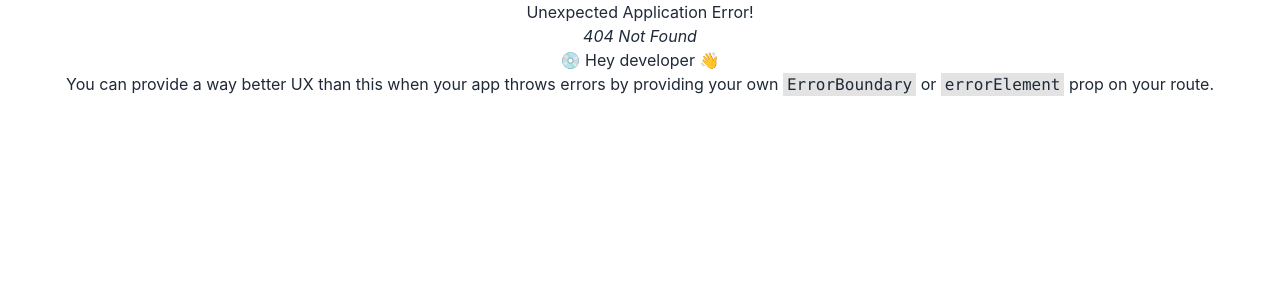
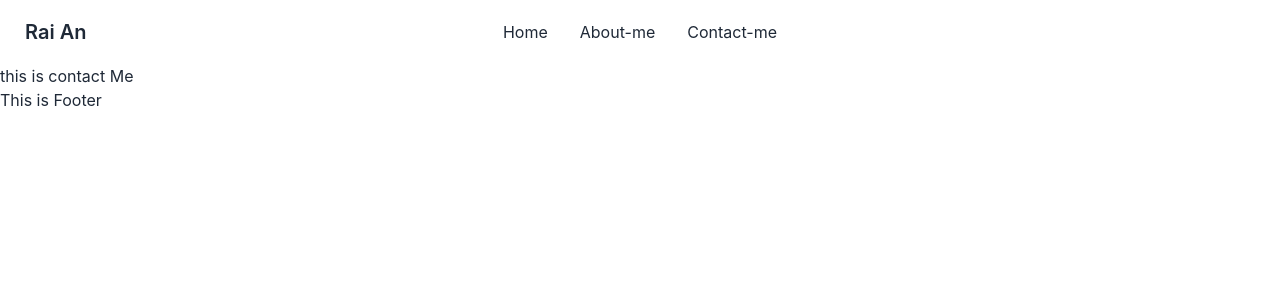
Before and after one commit to RaiAn-CSE/my-portfolio, a React (Create React App) app: page /contactMe in a window 1280 px wide. Before the commit this address had no page. Shown: the top 300 px of the page. Built offline with nearby package versions, Linux system fonts and the light colour scheme.

Commit message:
react-simple-typewriter added

```diff
--- a/package.json
+++ b/package.json
@@ -12,6 +12,8 @@
     "react-dom": "^18.2.0",
     "react-router-dom": "^6.4.5",
     "react-scripts": "5.0.1",
+    "react-simple-typewriter": "^5.0.1",
+    "typewriter-effect": "^2.19.0",
     "web-vitals": "^2.1.4"
   },
   "scripts": {
--- a/src/App.js
+++ b/src/App.js
@@ -4,7 +4,7 @@ import router from './Routes/Routes';
 
 function App() {
   return (
-    <div className="App">
+    <div className="">
       <RouterProvider router={router} />
     </div>
   );
--- /dev/null
+++ b/src/Pages/ContactMe/ContactMe.js
@@ -0,0 +1,11 @@
+import React from 'react';
+
+const ContactMe = () => {
+    return (
+        <div>
+            <h2>this is contact Me</h2>
+        </div>
+    );
+};
+
+export default ContactMe;
--- a/src/Pages/Home/Banner.js
+++ b/src/Pages/Home/Banner.js
@@ -1,6 +1,6 @@
 import React from 'react';
-import { Link } from 'react-router-dom';
-import img from '../../assets/img/final1.jpg'
+import img1 from '../../assets/img/pic1.jpg'
+import { Typewriter } from 'react-simple-typewriter'
 
 const Banner = () => {
     return (
@@ -12,16 +12,27 @@ const Banner = () => {
                 </div>
                 <div>
                     <p className='my-4 text-gray-500 dark:text-gray-400'> Hi This is Robiul Hasan Raian
+                        <br />
+                        <span style={{ color: 'white', fontWeight: 'bold' }}>
+                            {/* Style will be inherited from the parent element */}
+                            <Typewriter
+                                words={['A passionate frontend developer from Bangladesh', 'A MERN Stack Web Developer also']}
+                                loop={5}
+                                cursor
+                                cursorStyle='_'
+                                typeSpeed={70}
+                                deleteSpeed={50}
+                                delaySpeed={1000}
+                            />
+                        </span></p>
 
-                        <br />
-                        A passionate frontend developer from Bangladesh</p>
                 </div>
                 <div>
-                    <a href='https://drive.google.com/file/d/1e0lS7yLylI5o2mro_sG0j5rqIVCDu177/view?usp=sharing'><button type="button" class="text-white bg-orange-400 hover:bg-orange-500 focus:outline-none focus:ring-4 focus:ring-orange-300 font-medium rounded-full text-sm px-5 py-2.5 text-center mr-2 mb-2 dark:focus:ring-orange-900">Resume</button></a>
+                    <a href='https://drive.google.com/file/d/1e0lS7yLylI5o2mro_sG0j5rqIVCDu177/view?usp=sharing' target="_blank" rel="noopener noreferrer"><button type="button" class="text-white bg-orange-400 hover:bg-orange-500 focus:outline-none focus:ring-4 focus:ring-orange-300 font-medium rounded-full text-sm px-5 py-2.5 text-center mr-2 mb-2 dark:focus:ring-orange-900">Resume</button></a>
                 </div>
             </div>
             <div className=" w-full lg:w-1/2">
-                <img className='w-full h-full' src={img} alt="banner" />
+                <img className='w-full h-full rounded-full' src={img1} alt="banner" />
             </div>
         </div>
     );
--- a/src/Shared/Navbar.js
+++ b/src/Shared/Navbar.js
@@ -10,20 +10,22 @@ const Navbar = () => {
                         <svg xmlns="http://www.w3.org/2000/svg" className="h-5 w-5" fill="none" viewBox="0 0 24 24" stroke="currentColor"><path strokeLinecap="round" strokeLinejoin="round" strokeWidth="2" d="M4 6h16M4 12h8m-8 6h16" /></svg>
                     </label>
                     <ul tabIndex={0} className="menu menu-compact dropdown-content mt-3 p-2 shadow bg-base-100 rounded-box w-52">
-                        <li><Link to='/about'>About-me</Link></li>
-                        <li><Link>Projects</Link></li>
+                        <li><Link to='/'>Home</Link></li>
+                        <li><Link to='/aboutMe'>About-me</Link></li>
+                        <li><Link to='/ContactMe'>Contact-me</Link></li>
                     </ul>
                 </div>
-                <a className="btn btn-ghost normal-case text-xl">Rai An</a>
+                <Link to='/' className="btn btn-ghost normal-case text-xl">Rai An</Link>
             </div>
             <div className="navbar-center hidden lg:flex">
                 <ul className="menu menu-horizontal px-1">
-                    <li><Link to='/about'>About-me</Link></li>
-                    <li><Link>Projects</Link></li>
+                    <li><Link to='/'>Home</Link></li>
+                    <li><Link to='/aboutMe'>About-me</Link></li>
+                    <li><Link to='/ContactMe'>Contact-me</Link></li>
                 </ul>
             </div>
             <div className="navbar-end">
-                <a className="btn">Get started</a>
+                {/* <a className="btn">Get started</a> */}
             </div>
         </div>
     );
```
Also changed, not shown: src/Routes/Routes.js (+10 -0 lines), 1 other file (tests, documents, lock files or other folders).
